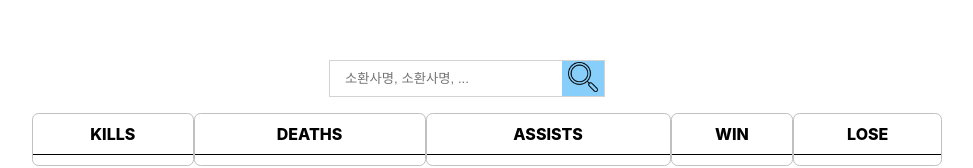
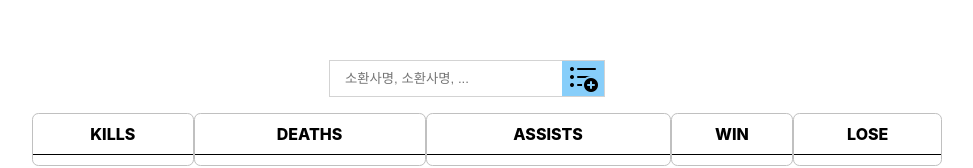
Before and after one commit to kimsangyeon/League-Of-Friends, a Next.js app: page / in a window 1280 px wide. Shown: the part 229-397 px from the top of the page, without its empty margins (173-1146 px from the left). Built offline with nearby package versions, Linux system fonts and the light colour scheme.

Commit message:
feature/register-image - 소환사 등록 이미지 변경 - 소환사 목록 hover css 추가

```diff
--- a/components/RegisterSummoner.tsx
+++ b/components/RegisterSummoner.tsx
@@ -28,7 +28,7 @@ const RegisterSummoner = () => {
         onChange={(e) => setSummonerName(e.target.value)}
       />
       <button className={styles.registerButton} onClick={onRegister}>
-        <Image src="/images/icon/search.png" alt="search_icon" width="30" height="30" />
+        <Image src="/images/icon/add.png" alt="search_icon" width="30" height="30" />
       </button>
     </div>
   )
--- a/styles/common.module.css
+++ b/styles/common.module.css
@@ -6,6 +6,10 @@
 
 .infoWrap:nth-child(odd) {
   background-color: ghostwhite;
+}
+
+.infoWrap:hover {
+  background-color: honeydew;
 }
 
 .colWrap {
@@ -92,3 +96,7 @@
 .leadUL li .leadSummoners div {
   margin: 10px 0;
 }
+
+.leadUL li .leadSummoners div:nth-child(1) {
+  font-weight: 700;
+}
```
Also changed, not shown: public/images/icon/add.png (added), public/images/icon/search.png (deleted).
